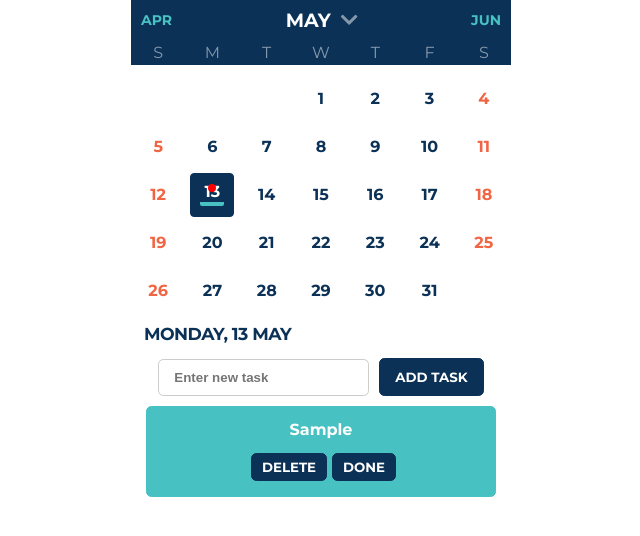
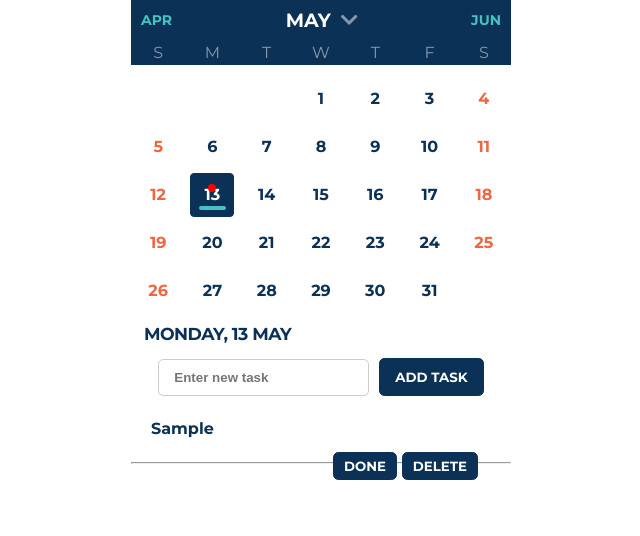
Before and after one commit to 20vitality12/calendar, a React app: page / in a window 1280 px wide. Both pictures are taken after typing "Sample" into the empty fields and a click on the button "ADD TASK". Shown: the whole page, without its empty margins (319-959 px from the left). Built offline with nearby package versions, Linux system fonts and the light colour scheme.

Commit message:
fix red dot & event-line

```diff
--- a/src/cmoponents/Day.js
+++ b/src/cmoponents/Day.js
@@ -38,7 +38,15 @@ export default class Day extends React.Component {
                              + (date.isSame(selectedDate) ? " selected" : "")}
                              onClick={() => onDaySelect(date)}>
                             <div className="day-number">
-                                <div className="border"></div><span className={(todoItemsCount ? " has-events" : "")}>{number} </span>
+                                <div className="border"></div>
+                                <div>
+                                    <span >{number} </span>
+                                </div>
+                                <div className="task-line-container">
+                                    <div className={(todoItemsCount === 1 ? " has-events one-task" : "")}></div>
+                                    <div className={(todoItemsCount === 2 ? " has-events two-task" : "")}></div><div className={(todoItemsCount === 2 ? " has-events two-task" : "")}></div>
+                                    <div className={(todoItemsCount > 2 ? " has-events three-task" : "")}></div><div className={(todoItemsCount > 2 ? " has-events three-task" : "")}></div><div className={(todoItemsCount > 2 ? " has-events three-task" : "")}></div>
+                                </div>
                             </div>
                         </div>
                     );
--- a/src/cmoponents/ToDoItem.js
+++ b/src/cmoponents/ToDoItem.js
@@ -15,13 +15,17 @@ class TodoItem extends Component {
     render() {
         const { model, deleteItem, markDone } = this.props;
 
-        return (
+        return [
             <li key={model.key}  className={model.isDone ? 'task-li line-through' : 'task-li'}>
                 {model.text} <br />
-                <button  className="item-btn" onClick={()=>deleteItem(model.key)}>Delete</button>
-                <button  className="item-btn" onClick={()=>markDone(model.key)}>Done</button>
-            </li>
-        );
+                <div className="btn-block">
+                    <button  className="item-btn" onClick={()=>markDone(model.key)}>Done</button>
+                    <button  className="item-btn" onClick={()=>deleteItem(model.key)}>Delete</button>
+                </div>
+
+            </li>,
+            <hr className="line"/>,
+        ];
     }
 }
 
--- a/src/less/styles.less
+++ b/src/less/styles.less
@@ -147,7 +147,7 @@ body {
         flex: 1;
         width: 55px;
         height: 48px;
-
+        position: relative;
 
         .day-number {
             width: 44px;
@@ -157,11 +157,15 @@ body {
             align-items: center;
             box-sizing: border-box;
 
+            .task-line-container{position: absolute; top: 26px; width: 28px; }
+
             .has-events {
-              width: 24px;
-              padding-bottom: 2px;
+              display: inline-block;
               border-bottom: 3pt solid @second-color;
               border-radius: 2px;
+              &.one-task{width: 95%;}
+              &.two-task{width: 45%; margin-right: 1px;}
+              &.three-task{width: 29%; margin-right: 1px;}
             }
         }
 
@@ -178,6 +182,7 @@ body {
                 border-radius: 50%;
                 position: absolute;
                 margin-top: -15px;
+
             }
             border-radius: 4px;
             .hasEvents {
@@ -256,16 +261,19 @@ body {
 }
 
 .task-li{
+    position: relative;
     text-transform: none;
-    color: @white;
-    background-color: @second-color;
+    color: @main-color;
+    text-align: left;
+    //background-color: @second-color;
     margin: 10px 15px;
-    border: 1px solid @second-color;
-    border-radius: 4pt;
+    //border: 1px solid @second-color;
+    //border-radius: 4pt;
     padding: 15px 5px;
     font-weight: bold;
+    .btn-block{position:absolute;right: 18px;}
+    .item-btn {
 
-    .item-btn {
         background-color: @main-color;
         border: 1px solid @main-color;
         border-radius: 4pt;
@@ -280,4 +288,5 @@ body {
             color: @second-color;
         }
     }
+
 }
```
